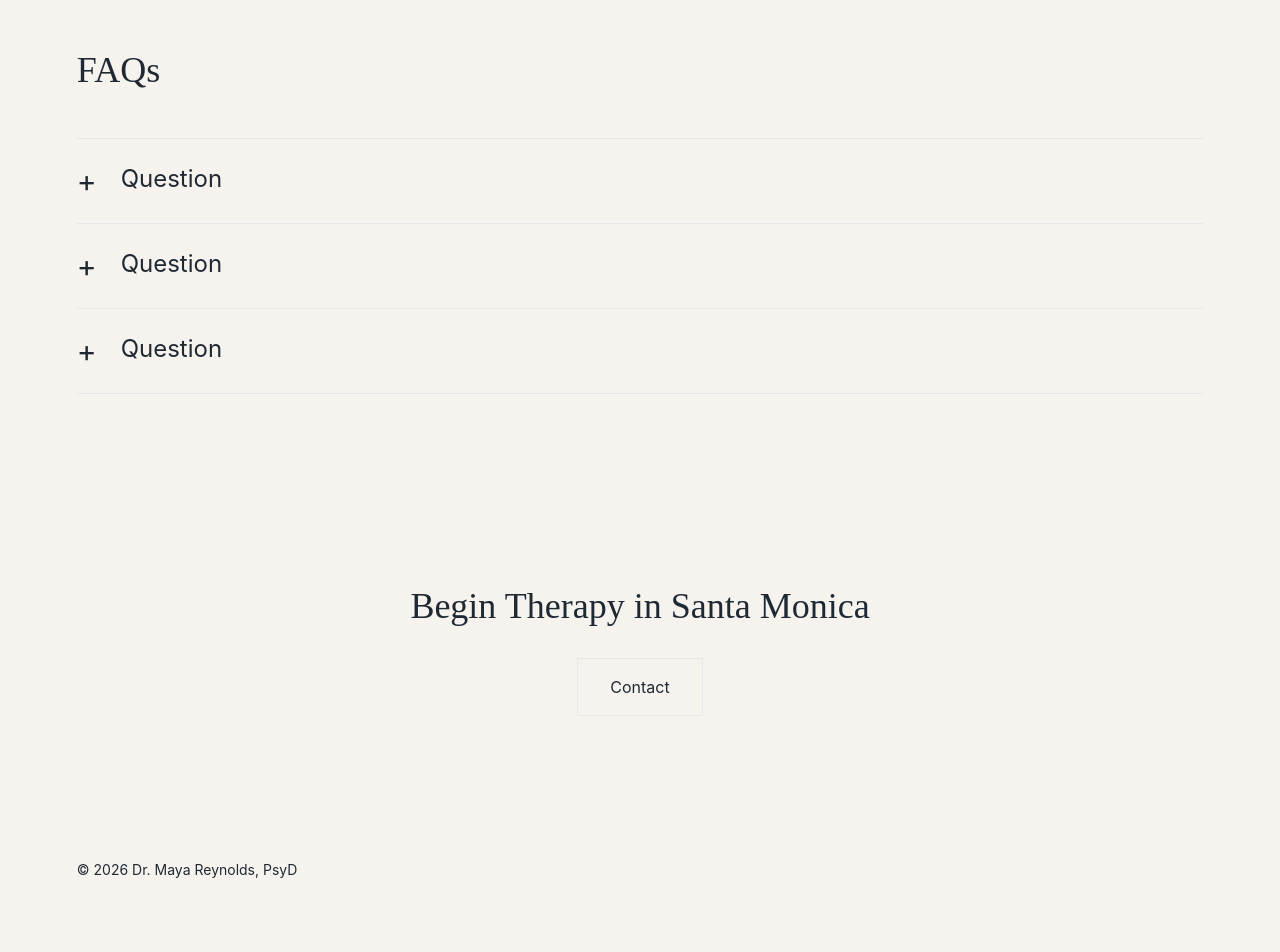
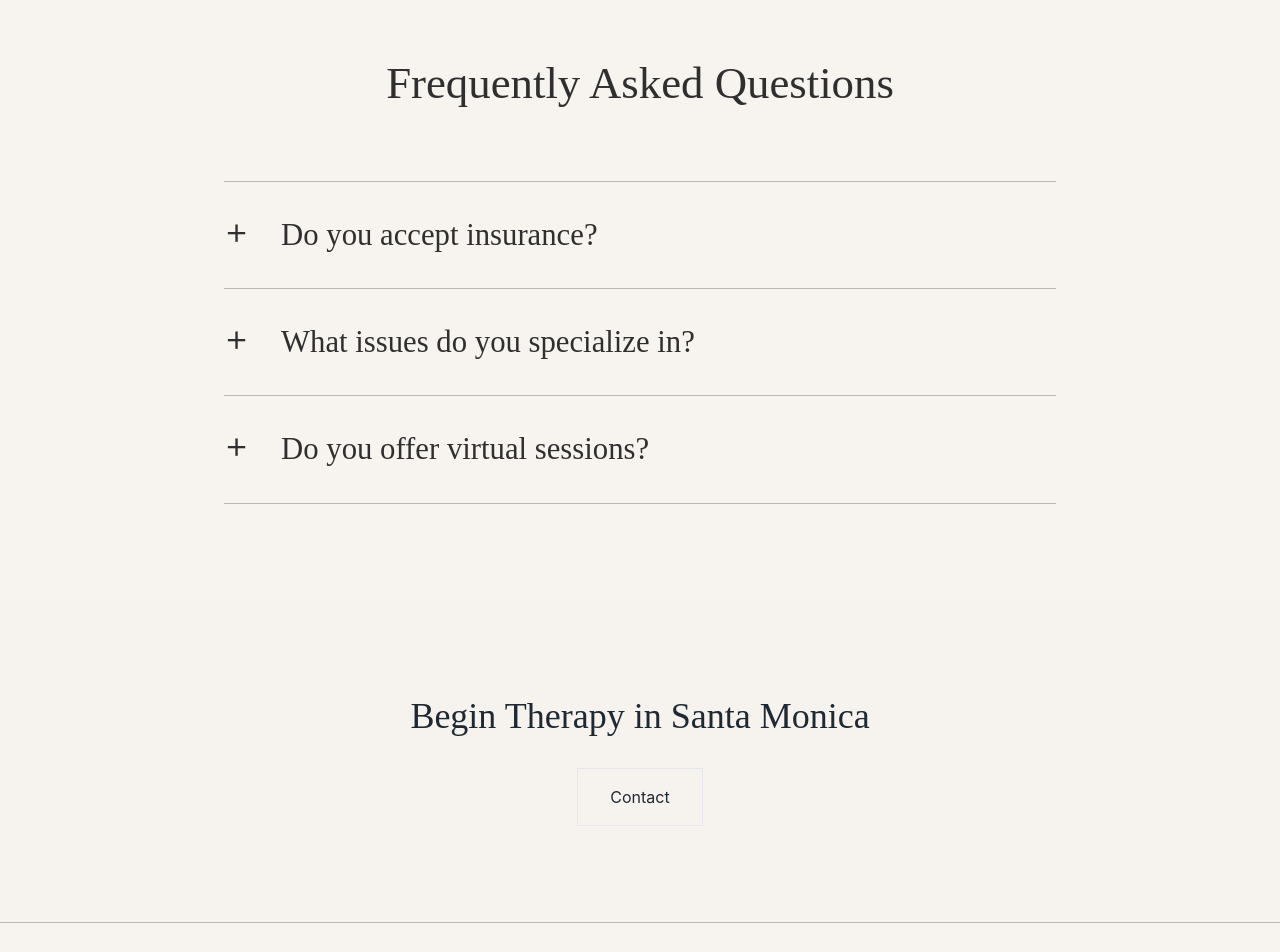
Before and after one commit to jacksyswain/maya-reynolds-therapy, a Next.js app: page / in a window 1280 px wide. Shown: the part 3340-4292 px from the top of the page. Before the commit the page ends 4268 px from the top, so only its background shows below. Built offline with nearby package versions, Linux system fonts and the light colour scheme.

Commit message:
new update

```diff
--- a/components/FAQ.jsx
+++ b/components/FAQ.jsx
@@ -1,20 +1,108 @@
+"use client";
 
-"use client";
 import { useState } from "react";
+
+const faqs = [
+  {
+    q: "Do you accept insurance?",
+    a: "I do not accept insurance directly. However, I can provide superbills for clients who wish to seek out-of-network reimbursement from their insurance provider.",
+  },
+  {
+    q: "What issues do you specialize in?",
+    a: "I specialize in working with adults experiencing anxiety, panic, trauma, burnout, and chronic stress—especially high-achieving professionals who feel emotionally exhausted or overwhelmed.",
+  },
+  {
+    q: "Do you offer virtual sessions?",
+    a: "Yes. I offer both in-person therapy at my Santa Monica office and secure telehealth sessions for clients located anywhere in California.",
+  },
+];
+
 export default function FAQ() {
-  const [o,setO]=useState(null);
+  const [open, setOpen] = useState(null);
+
   return (
-    <section className="py-[12vh] px-[6vw]">
-      <h2 className="font-serif text-4xl mb-12">FAQs</h2>
-      <div className="border-t">
-        {[1,2,3].map((_,i)=>(
-          <div key={i} className="border-b py-6">
-            <button onClick={()=>setO(o===i?null:i)} className="flex gap-6">
-              <span className="text-3xl">{o===i?"−":"+"}</span>
-              <span className="text-2xl">Question</span>
-            </button>
-          </div>
-        ))}
+    <section className="bg-cream">
+      <div
+        className="
+          max-w-screen-2xl mx-auto
+          px-[6vw]
+          py-[12vh]
+        "
+      >
+        {/* HEADING */}
+        <h2
+          className="
+            font-serif
+            text-textDark
+            text-[clamp(2.2rem,3.5vw,3rem)]
+            mb-[8vh]
+            text-center
+          "
+        >
+          Frequently Asked Questions
+        </h2>
+
+        {/* FAQ LIST */}
+        <div className="max-w-[52rem] mx-auto border-t border-textDark/30">
+          {faqs.map((item, i) => (
+            <div
+              key={i}
+              className="border-b border-textDark/30"
+            >
+              {/* QUESTION */}
+              <button
+                onClick={() => setOpen(open === i ? null : i)}
+                className="
+                  w-full
+                  py-[4vh]
+                  flex items-start
+                  gap-[2rem]
+                  text-left
+                "
+              >
+                {/* PLUS / MINUS ICON */}
+                <span
+                  className="
+                    text-[2.4rem]
+                    leading-none
+                    text-textDark
+                    font-light
+                    mt-[-0.2rem]
+                  "
+                >
+                  {open === i ? "−" : "+"}
+                </span>
+
+                {/* QUESTION TEXT */}
+                <span
+                  className="
+                    font-serif
+                    text-textDark
+                    text-[clamp(1.6rem,2.4vw,2rem)]
+                    leading-snug
+                  "
+                >
+                  {item.q}
+                </span>
+              </button>
+
+              {/* ANSWER */}
+              {open === i && (
+                <div className="pl-[4.4rem] pb-[4vh]">
+                  <p
+                    className="
+                      text-textDark/80
+                      text-[clamp(1.05rem,1.3vw,1.2rem)]
+                      leading-relaxed
+                    "
+                  >
+                    {item.a}
+                  </p>
+                </div>
+              )}
+            </div>
+          ))}
+        </div>
       </div>
     </section>
   );
--- a/components/Footer.jsx
+++ b/components/Footer.jsx
@@ -1,8 +1,30 @@
-
 export default function Footer() {
   return (
-    <footer className="py-12 px-[6vw] text-sm">
-      © {new Date().getFullYear()} Dr. Maya Reynolds, PsyD
+    <footer className="bg-cream">
+      <div
+        className="
+          max-w-screen-2xl mx-auto
+          px-[6vw]
+          py-[8vh]
+          border-t border-textDark/30
+          text-center
+        "
+      >
+        {/* NAME */}
+        <p className="font-serif text-textDark text-[clamp(1.1rem,1.4vw,1.3rem)] mb-2">
+          Dr. Maya Reynolds, PsyD
+        </p>
+
+        {/* LOCATION */}
+        <p className="text-textDark/70 text-[clamp(0.9rem,1vw,1rem)] mb-4">
+          Licensed Clinical Psychologist · Santa Monica, California
+        </p>
+
+        {/* COPYRIGHT */}
+        <p className="text-textDark/60 text-[0.85rem]">
+          © {new Date().getFullYear()} Dr. Maya Reynolds. All rights reserved.
+        </p>
+      </div>
     </footer>
   );
 }
```
